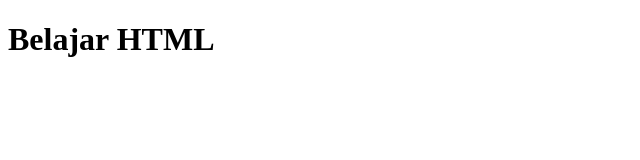
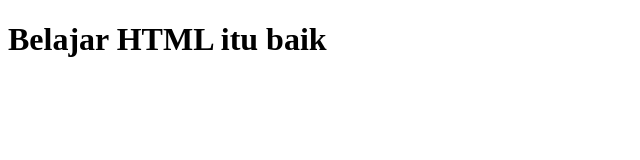
Before and after one commit to GerinAryoPrasetia/task-backend, a plain HTML site: page index.html in a window 1280 px wide. Shown: the whole page, without its empty margins (0-640 px from the left). Drawn offline with Linux system fonts and the light colour scheme.

Commit message:
adding features

```diff
--- a/index.html
+++ b/index.html
@@ -7,6 +7,6 @@
     <title>Document</title>
   </head>
   <body>
-    <h1>Belajar HTML</h1>
+    <h1>Belajar HTML itu baik</h1>
   </body>
 </html>
```
